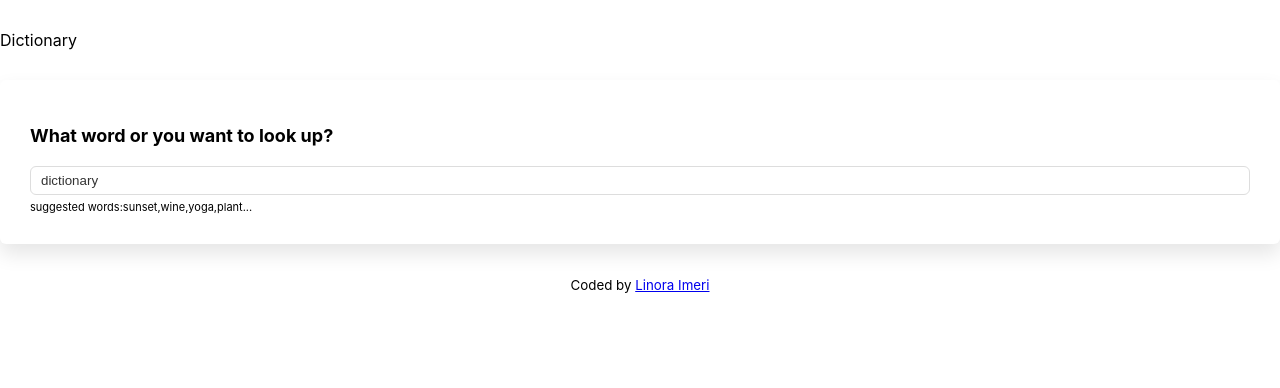
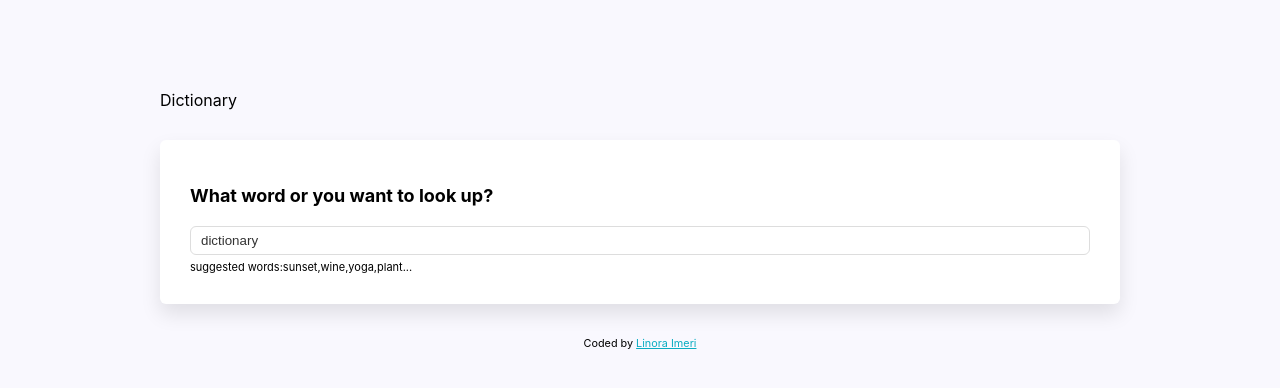
Before and after one commit to lola1234/dictionary-project, a React (Create React App) app: page / in a window 1280 px wide. Shown: the top 388 px of the page. Built offline with nearby package versions, Linux system fonts and the light colour scheme; no server answers.

Commit message:
Added photos component, integrated photo api

```diff
--- a/src/App.css
+++ b/src/App.css
@@ -1,3 +1,17 @@
+body {
+  background: #f9f8fe;
+}
+
+a {
+  color: #0cadc2;
+}
+
+.App {
+  padding: 60px 0 100px;
+  max-width: 960px;
+  margin: 0 auto;
+}
+
 .App-header {
   margin: 30px 0;
 }
@@ -5,10 +19,15 @@
 .App-logo {
   max-width: 200px;
   display: block;
-  margin: 0 auto;
+  margin: 30px auto;
 }
 
 .App-footer {
   text-align: center;
-  margin: 30px 0;
+  margin: 30px;
+  font-size: 13px;
 }
+
+.App a {
+  color: #0cadc2;
+}
--- a/src/Dictionary.js
+++ b/src/Dictionary.js
@@ -1,20 +1,36 @@
 import React, { useState } from "react";
 import axios from "axios";
 import Results from "./Results";
+import Photos from "./Photos";
 import "./Dictionary.css";
 
 export default function Dictionary(props) {
   let [keyword, setKeyword] = useState(props.defaultKeyword);
   let [results, setResults] = useState(null);
   let [loaded, setLoaded] = useState(false);
+  let [photos, setPhotos] = useState(null);
 
-  function handleResponse(response) {
+  function handleDictionResponse(response) {
     setResults(response.data[0]);
   }
 
+  function handlePexelsResponse(response) {
+    setPhotos(response.data.photos);
+  }
+
   function search() {
+    //documention:https://dictionaryapi.dev/e
     let apiUrl = `https://api.dictionaryapi.dev/api/v2/entries/en_US/${keyword}`;
-    axios.get(apiUrl).then(handleResponse);
+    axios.get(apiUrl).then(handleDictionResponse);
+
+    let pexelsApiKey =
+      "563492ad6f91700001000001d41b88203ad7473f8ae798c9d5219c5d";
+    let pexelsApiUrl = `https://api.pexels.v1/search?query=${keyword}&per_page=9`;
+    axios
+      .get(pexelsApiUrl, {
+        headers: { Authorization: `Bearer ${pexelsApiKey}` },
+      })
+      .then(handlePexelsResponse);
   }
 
   function handleSubmit(event) {
@@ -47,6 +63,7 @@ export default function Dictionary(props) {
           <div className="hint">suggested words:sunset,wine,yoga,plant...</div>
         </section>
         <Results results={results} />
+        <Photos photos={photos} />
       </div>
     );
   } else {
--- /dev/null
+++ b/src/Photos.css
@@ -0,0 +1,4 @@
+.Photos img {
+  border-radius: 4px;
+  margin-bottom: 20px;
+}
--- /dev/null
+++ b/src/Photos.js
@@ -0,0 +1,28 @@
+import React from "react";
+import "./Photos.css";
+
+export default function Photos(props) {
+  if (props.photos) {
+    return (
+      <section className="Photos">
+        <div className="row">
+          {props.photos.map(function (photo, index) {
+            return (
+              <div className="col-4" key={index}>
+                <a href={photo.src.original} target="_blank" rel="noreferrer">
+                  <img
+                    src={photo.src.landscape}
+                    alt="visual-example"
+                    className="img-fluid"
+                  />
+                </a>
+              </div>
+            );
+          })}
+        </div>
+      </section>
+    );
+  } else {
+    return null;
+  }
+}
```
